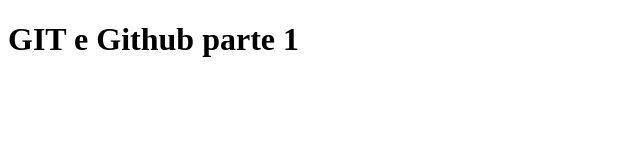
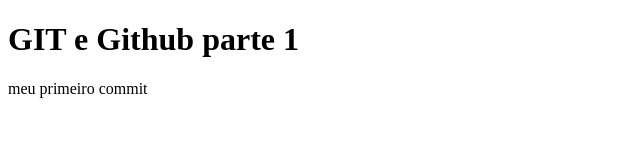
Before and after one commit to tapmorales/first-repo-github, a plain HTML site: page index.html in a window 1280 px wide. Shown: the whole page, without its empty margins (0-640 px from the left). Drawn offline with Linux system fonts and the light colour scheme.

Commit message:
segundo commit

```diff
--- a/index.html
+++ b/index.html
@@ -10,6 +10,8 @@
 
 <body>
     <h1>GIT e Github parte 1</h1>
+
+    <p>meu primeiro commit</p>
 </body>
 
 </html>
```
